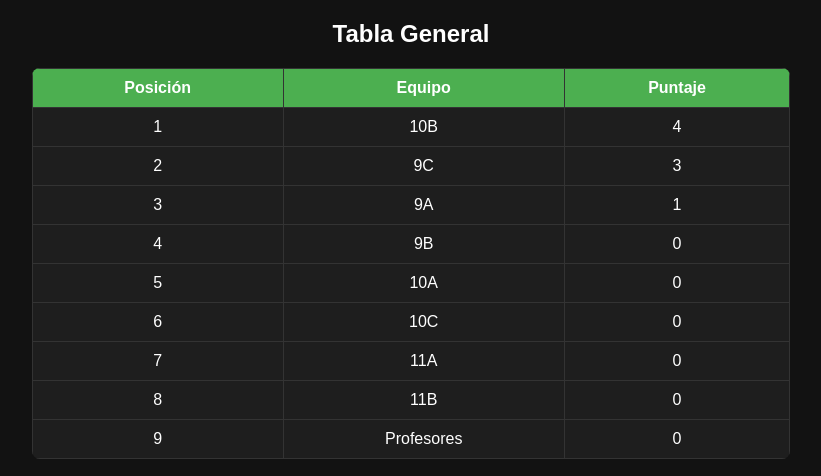
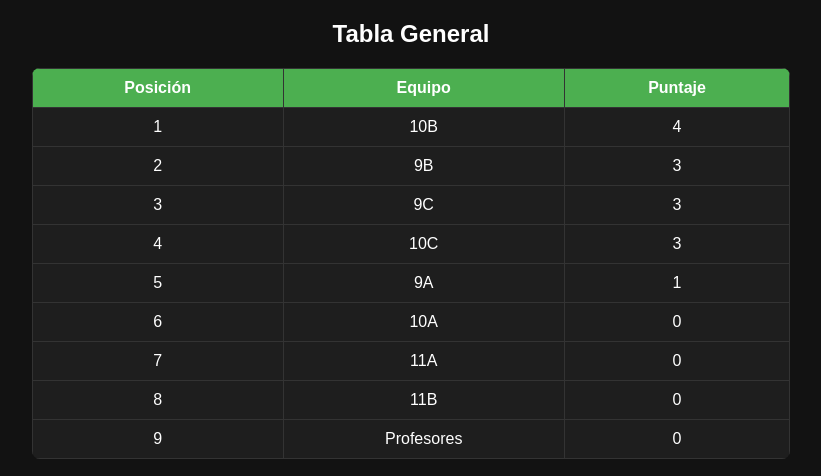
Before and after one commit to interclases2025/com, a plain HTML site: page tabla general.html in a window 1280 px wide. Shown: the top 476 px of the page, 229-1050 px from the left. Drawn offline with Linux system fonts and the light colour scheme.

Commit message:
tabla general.html

```diff
--- a/tabla general.html
+++ b/tabla general.html
@@ -71,11 +71,11 @@
     <script>
         let equipos = [
             { nombre: "9A", puntaje: 1 },
-            { nombre: "9B", puntaje: 0 },
+            { nombre: "9B", puntaje: 3 },
             { nombre: "9C", puntaje: 3 },
             { nombre: "10A", puntaje: 0 },
             { nombre: "10B", puntaje: 4 },
-            { nombre: "10C", puntaje: 0 },
+            { nombre: "10C", puntaje: 3 },
             { nombre: "11A", puntaje: 0 },
             { nombre: "11B", puntaje: 0 },
             { nombre: "Profesores", puntaje: 0 }
```
